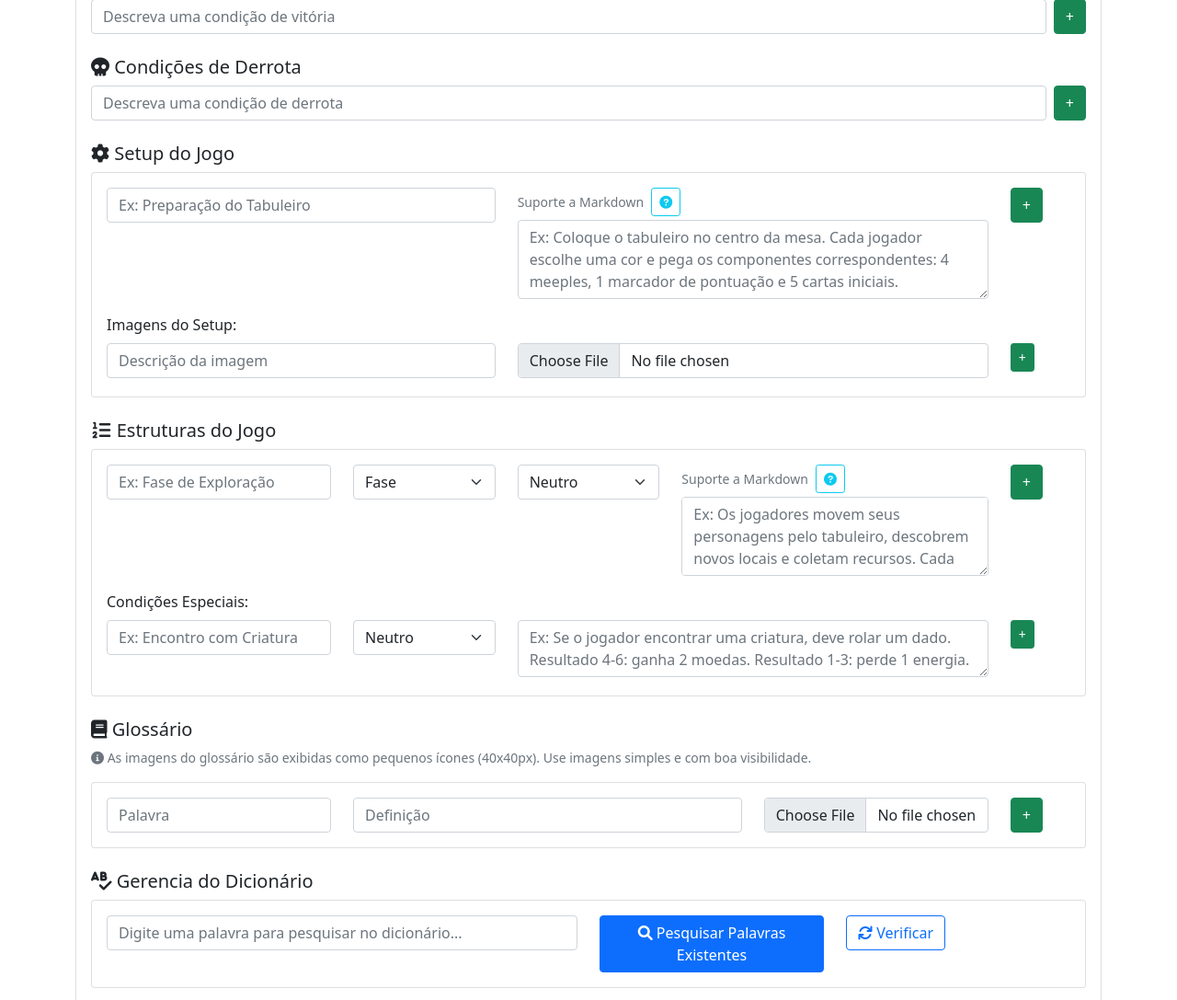
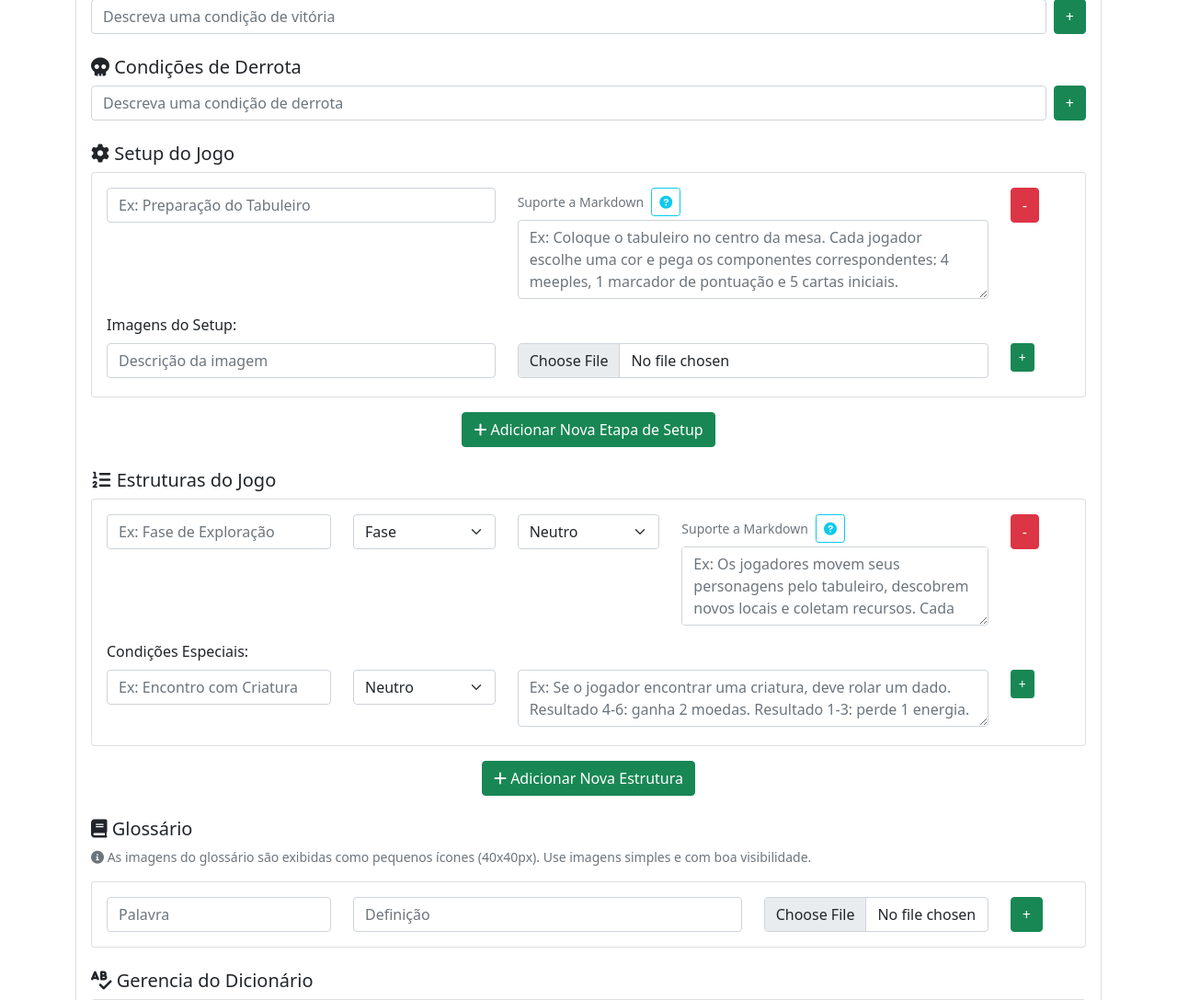
Before and after one commit to cardgamemakerbr/bgcreator, a Django app: template frontend/templates/jogos/novo.html in a window 1280 px wide. Shown: the part 1372-2459 px from the top of the page at 92% size. Run offline with Django 4.2, Linux system fonts and the light colour scheme; the template is opened without the code that fills it, so the values that code supplies are empty; some libraries are stand-ins or nearby versions.

Commit message:
Ajustado o botão de adicionar sessões

```diff
--- a/frontend/templates/jogos/novo.html
+++ b/frontend/templates/jogos/novo.html
@@ -338,7 +338,7 @@
                                     <textarea class="form-control mb-2" name="setup_descricao[]" placeholder="Ex: Coloque o tabuleiro no centro da mesa. Cada jogador escolhe uma cor e pega os componentes correspondentes: 4 meeples, 1 marcador de pontuação e 5 cartas iniciais." rows="3"></textarea>
                                 </div>
                                 <div class="col-md-1">
-                                    <button type="button" class="btn btn-success" onclick="addSetup()">+</button>
+                                    <button type="button" class="btn btn-danger" onclick="this.closest('.card').remove()">-</button>
                                 </div>
                             </div>
                             <div class="mt-2">
@@ -358,6 +358,12 @@
                                 </div>
                             </div>
                         </div>
+                    </div>
+                    <!-- Botão para adicionar nova etapa sempre visível -->
+                    <div class="text-center mt-3">
+                        <button type="button" class="btn btn-success" onclick="addSetup()">
+                            <i class="fas fa-plus"></i> Adicionar Nova Etapa de Setup
+                        </button>
                     </div>
                 </div>
             </div>
@@ -399,7 +405,7 @@
                                     <textarea class="form-control mb-2" name="estruturas_descricao[]" placeholder="Ex: Os jogadores movem seus personagens pelo tabuleiro, descobrem novos locais e coletam recursos. Cada movimento custa 1 ponto de energia." rows="3"></textarea>
                                 </div>
                                 <div class="col-md-1">
-                                    <button type="button" class="btn btn-success" onclick="addEstrutura()">+</button>
+                                    <button type="button" class="btn btn-danger" onclick="this.closest('.card').remove()">-</button>
                                 </div>
                             </div>
                             <div class="mt-2">
@@ -430,6 +436,12 @@
                             </div>
                         </div>
                     </div>
+                    <!-- Botão para adicionar nova estrutura sempre visível -->
+                    <div class="text-center mt-3">
+                        <button type="button" class="btn btn-success" onclick="addEstrutura()">
+                            <i class="fas fa-plus"></i> Adicionar Nova Estrutura
+                        </button>
+                    </div>
                 </div>
             </div>
 
@@ -873,7 +885,7 @@ function addDerrota() {
 
 function addSetup() {
     const container = document.getElementById('setup-container');
-    const index = container.children.length;
+    const index = container.children.length - 1; // -1 por causa do botão
     const div = document.createElement('div');
     div.className = 'card mb-3';
     div.innerHTML = `
@@ -913,7 +925,7 @@ function addSetup() {
             </div>
         </div>
     `;
-    container.appendChild(div);
+    container.insertBefore(div, container.lastElementChild);
 }
 
 function addSetupImagem(button) {
@@ -937,7 +949,7 @@ function addSetupImagem(button) {
 
 function addEstrutura() {
     const container = document.getElementById('estruturas-container');
-    const index = container.children.length;
+    const index = container.children.length - 1; // -1 por causa do botão
     const div = document.createElement('div');
     div.className = 'card mb-3';
     div.innerHTML = `
@@ -1004,7 +1016,7 @@ function addEstrutura() {
             </div>
         </div>
     `;
-    container.appendChild(div);
+    container.insertBefore(div, container.lastElementChild);
 }
 
 function addCondicaoEspecial(button) {
```
